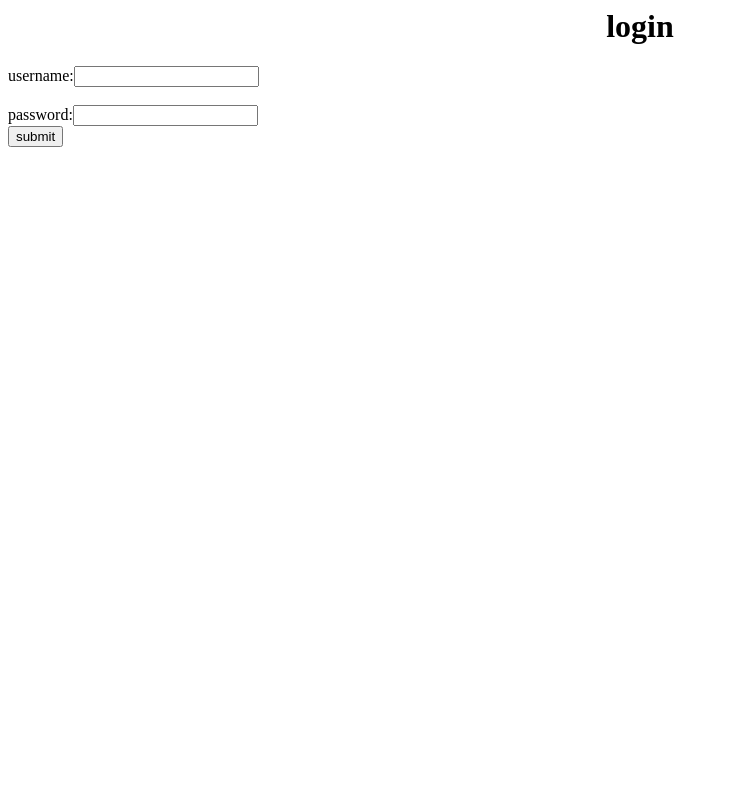
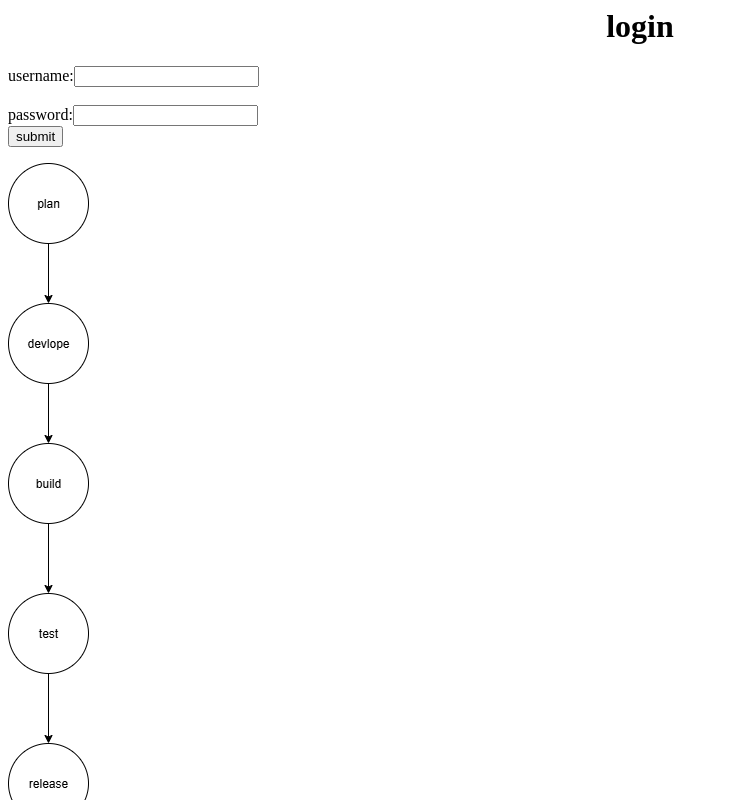
Before and after one commit to mattaparthineeraja06-web/web-application, a plain HTML site: page index.html in a window 1280 px wide. Shown: the top 800 px of the page, without its empty margins (0-729 px from the left). Drawn offline with Linux system fonts and the light colour scheme.

Commit message:
Update index.html

```diff
--- a/index.html
+++ b/index.html
@@ -7,5 +7,6 @@
     password:<input type="password" name="pwd"><br>
     <input type="submit" value="submit" name="submit">
     </form>
+    <img src="_lifecycle.drawio.png">
   </body>
 </html>
```
